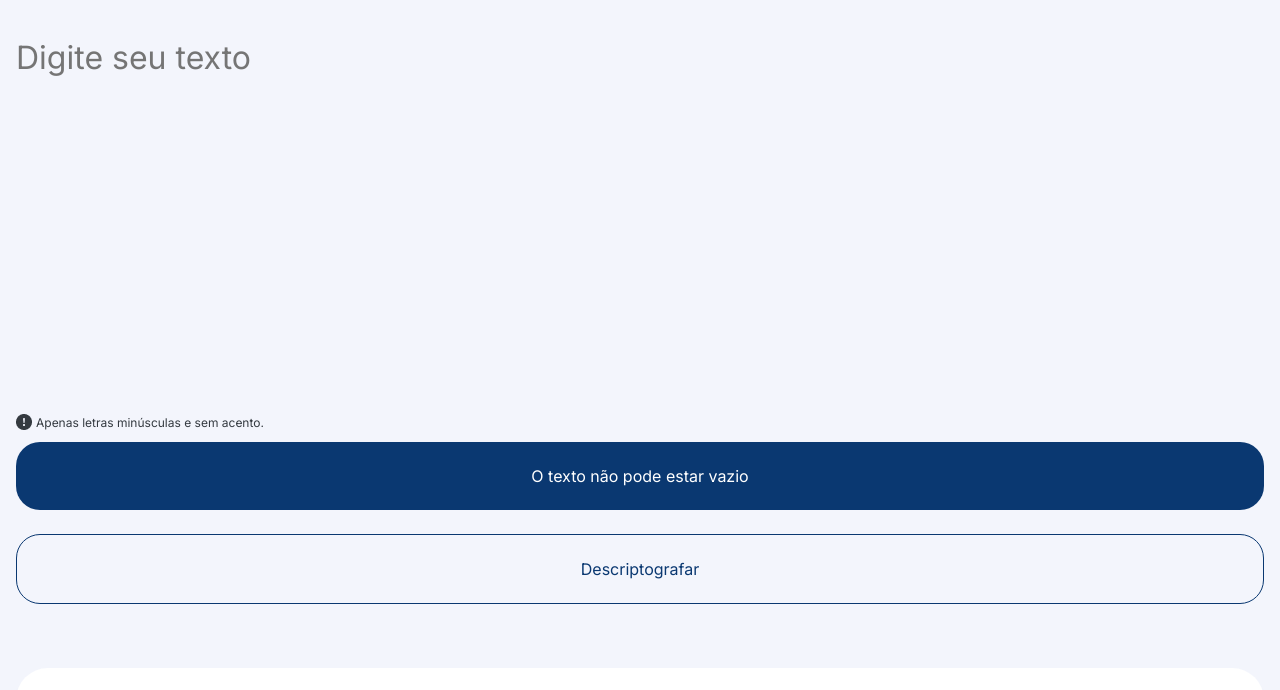
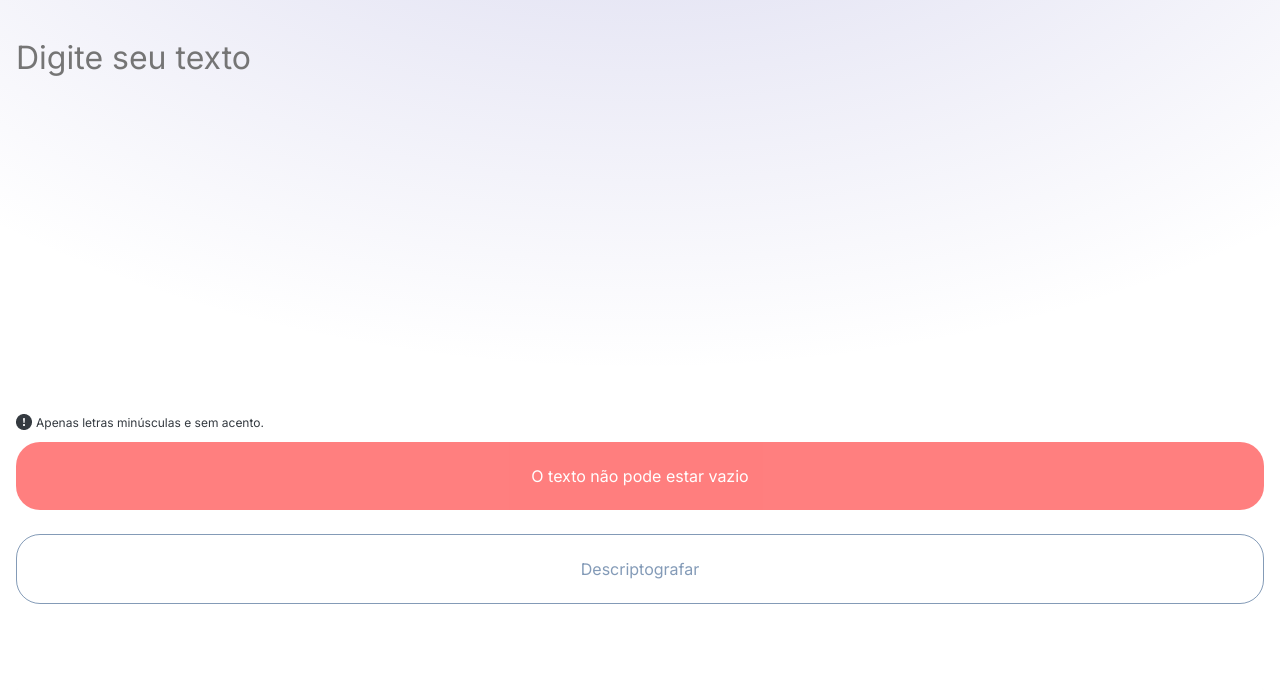
Before and after one commit to MatheusVSN/Decodificador-de-Texto---Alura-Challenges-Oracle-ONE, a plain HTML site: page index.html in a window 1280 px wide. Both pictures are taken after a click on the button "Criptografar". Shown: the part 110-800 px from the top of the page. Drawn offline with Linux system fonts and the light colour scheme.

Commit message:
New background and new style on text error

```diff
--- a/assets/style.css
+++ b/assets/style.css
@@ -33,7 +33,12 @@
 html,
 body {
   height: 100%;
-  background-color: var(--light-blue-100);
+  background-color: rgb(255 255 255);
+  background-image: radial-gradient(
+    ellipse 80% 80% at 50% -20%,
+    rgba(120, 119, 198, 0.3),
+    rgba(255, 255, 255, 0)
+  );
 }
 
 textarea,
@@ -79,6 +84,12 @@ button {
   text-align: center;
   font-size: 1rem;
   border-radius: 1.5rem;
+  transition: background-color 150ms;
+}
+
+button:disabled {
+  opacity: 0.5;
+  pointer-events: none;
 }
 
 main {
@@ -165,6 +176,13 @@ button:hover {
   display: block;
 }
 
+.failed-interaction-button {
+  background-color: red;
+  border: none;
+  color: white;
+  pointer-events: none;
+}
+
 /* Desktop 1440px */
 @media (min-width: 1440px) {
   header {
```
